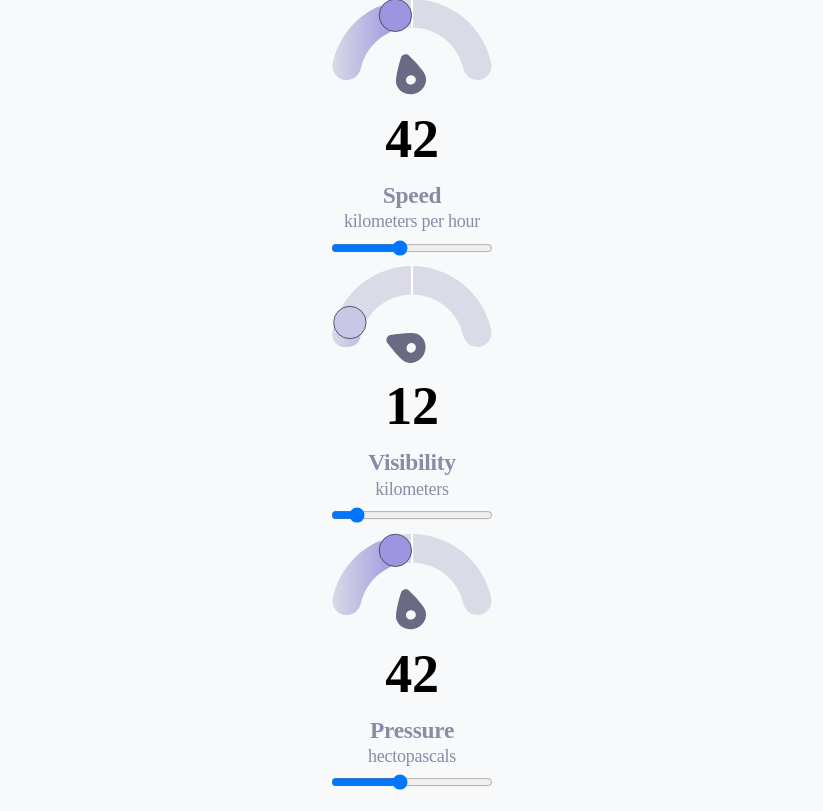
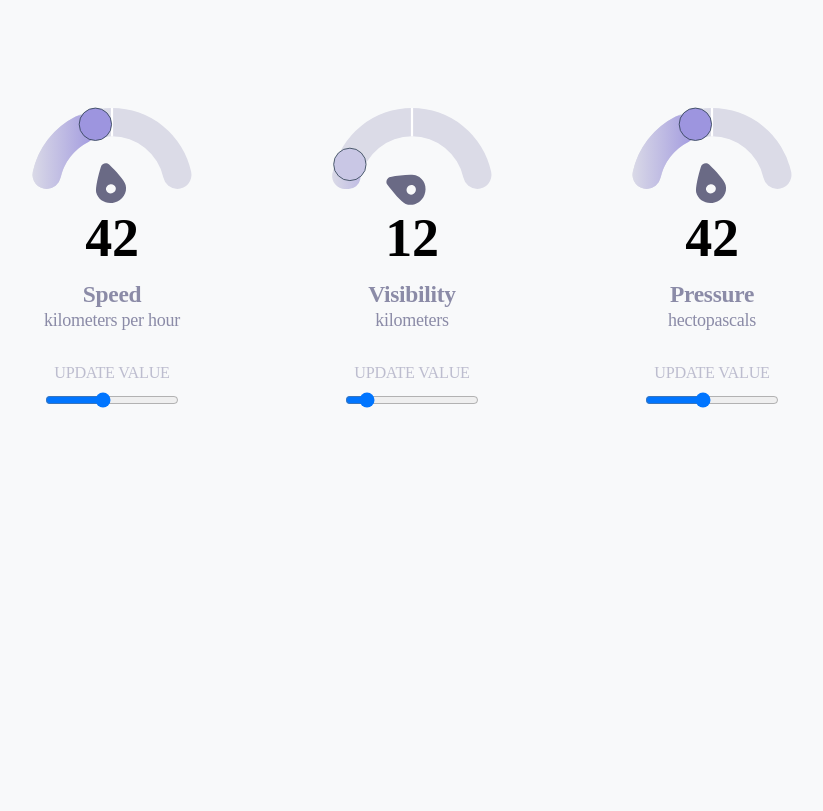
Before and after one commit to deniolp/gauge-react, a React (Create React App) app: page / in a window 1280 px wide. Shown: the whole page, without its empty margins (228-1051 px from the left). Built offline with nearby package versions, Linux system fonts and the light colour scheme.

Commit message:
Adding some styles

```diff
--- a/src/App.js
+++ b/src/App.js
@@ -4,7 +4,7 @@ import GaugeComponent from './GaugeComponent';
 
 function App() {
   return (
-    <div className="center">
+    <div className="contaner">
       <GaugeComponent
         min={0}
         max={100}
--- a/src/Gauge.js
+++ b/src/Gauge.js
@@ -42,7 +42,7 @@ const Gauge = ({
   const markerLocation = getCoordsOnArc(angle, 1 - (1 - 0.65) / 2);
 
   return (
-    <div style={{textAlign: 'center'}}>
+    <div className="gauge">
       <svg
         style={{overflow: 'visible'}}
         width="9em"
--- a/src/GaugeComponent.js
+++ b/src/GaugeComponent.js
@@ -14,7 +14,7 @@ const GaugeComponent = ({
     setValue(event.target.value);
   };
   return (
-    <>
+    <div className="gaugeComp">
       <Gauge
         value={value}
         min={minSize}
@@ -22,6 +22,7 @@ const GaugeComponent = ({
         label={label}
         units={units}
       ></Gauge>
+      <h6>Update value</h6>
       <input
         type="range"
         className="range"
@@ -30,7 +31,7 @@ const GaugeComponent = ({
         value={value}
         onChange={handleChange}
       ></input>
-    </>
+    </div>
   );
 };
 
--- a/src/index.css
+++ b/src/index.css
@@ -13,15 +13,38 @@ body {
   text-transform: none;
 }
 
-.center {
-  position: absolute;
-  top: 50%;
-  left: 50%;
-  margin-right: -50%;
-  transform: translate(-50%, -50%);
-  padding: 10px;
+.contaner {
+  display: flex;
+  flex-wrap: wrap;
+  justify-content: center;
+  width: 100%;
+  max-width: 50em;
+  margin: 6em auto 6em;
+}
+
+.gaugeComp {
+  flex: 1 1;
+  display: flex;
+  flex-direction: column;
+  align-items: center;
+}
+
+.gauge {
+  display: flex;
+  flex-direction: column;
+  align-items: center;
+  text-align: center;
 }
 
 .range {
-  width: 100%;
+  width: 10em;
 }
+
+h6 {
+  font-size: .9em;
+  line-height: 1.1em;
+  margin: 2em 0 .6em;
+  text-transform: uppercase;
+  font-weight: 400;
+  color: #bdbdcf;
+}
```
